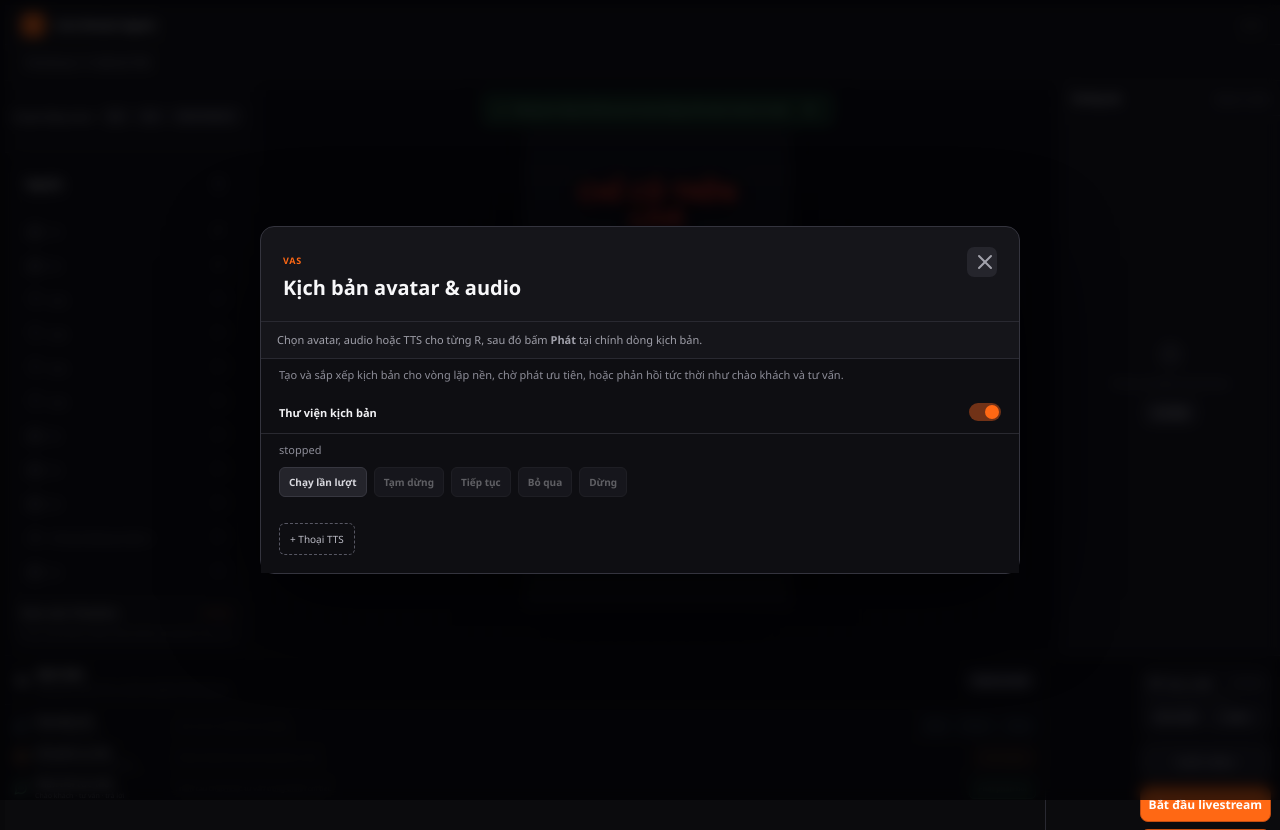
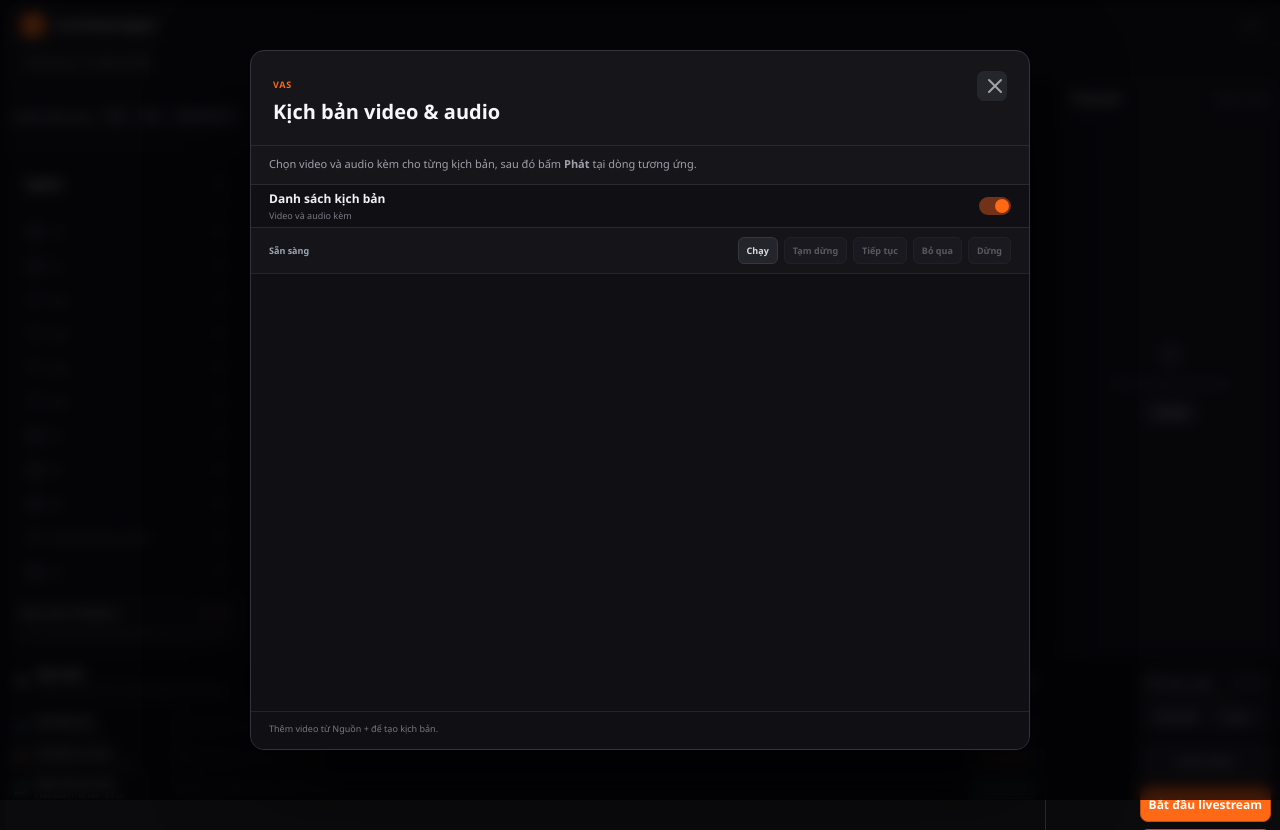
Before and after one commit to thiennv19215/lailive, a Vue app: page /#/projects/1 in a window 1280 px wide. Both pictures are taken after a click on the button "Chỉnh chi tiết". Built offline with nearby package versions, Linux system fonts and the light colour scheme.

Commit message:
refactor: streamline prepared script dialog

```diff
--- a/src/components/studio/StudioPlaylistPanel.vue
+++ b/src/components/studio/StudioPlaylistPanel.vue
@@ -2,36 +2,58 @@
 import type { PreparedScriptPlaybackSnapshot } from '../../modules/playback/prepared-script-playback';
 import type { ProjectPreparedScript, ProjectSceneLayer } from '../../shared/contracts/projects';
 
-defineProps<{ enabled: boolean; snapshot: PreparedScriptPlaybackSnapshot; scripts: ProjectPreparedScript[]; layers: ProjectSceneLayer[]; sourceDisplayName: (layer: ProjectSceneLayer) => string; }>();
-const emit = defineEmits<{ add: [type: 'video' | 'audio' | 'tts', layerId?: string]; pickAudio: [scriptId: string]; play: [scriptId: string]; start: []; pause: []; resume: []; skip: []; stop: []; toggle: []; move: [index: number, delta: number]; remove: [index: number]; changed: []; }>();
+const props = defineProps<{ enabled: boolean; snapshot: PreparedScriptPlaybackSnapshot; scripts: ProjectPreparedScript[]; layers: ProjectSceneLayer[]; sourceDisplayName: (layer: ProjectSceneLayer) => string; }>();
+const emit = defineEmits<{ play: [scriptId: string]; start: []; pause: []; resume: []; skip: []; stop: []; toggle: []; move: [index: number, delta: number]; remove: [index: number]; changed: []; add: [type: 'video', layerId: string]; }>();
+
+const videoLayers = () => props.layers.filter((layer) => layer.kind === 'video');
+const audioLayers = () => props.layers.filter((layer) => layer.kind === 'audio');
+
+function chooseVideo(script: ProjectPreparedScript): void {
+  script.playbackType = 'video';
+  script.speechText = '';
+  emit('changed');
+}
 </script>
 
 <template>
   <section class="source-panel playlist-panel">
-    <p class="playlist-state">Tạo và sắp xếp kịch bản cho vòng lặp nền, chờ phát ưu tiên, hoặc phản hồi tức thời như chào khách và tư vấn.</p>
-    <header><strong>Thư viện kịch bản</strong><button type="button" class="switch" :class="{ on: enabled }" :aria-pressed="enabled" @click="emit('toggle')"><span /></button></header>
-    <p class="playlist-state">{{ snapshot.mode }}<span v-if="snapshot.activeScriptId"> · Đang phát {{ scripts.find((script) => script.id === snapshot.activeScriptId)?.name }}</span></p>
-    <div class="playlist-controls">
-      <button type="button" :disabled="!enabled || snapshot.mode !== 'stopped'" @click="emit('start')">Chạy lần lượt</button><button type="button" :disabled="snapshot.mode !== 'playing'" @click="emit('pause')">Tạm dừng</button><button type="button" :disabled="snapshot.mode !== 'paused'" @click="emit('resume')">Tiếp tục</button><button type="button" :disabled="!snapshot.activeScriptId" @click="emit('skip')">Bỏ qua</button><button type="button" :disabled="snapshot.mode === 'stopped'" @click="emit('stop')">Dừng</button>
+    <header>
+      <span><strong>Danh sách kịch bản</strong><small>Video và audio kèm</small></span>
+      <button type="button" class="switch" :class="{ on: enabled }" :aria-pressed="enabled" @click="emit('toggle')"><span /></button>
+    </header>
+
+    <div class="playlist-toolbar">
+      <span>{{ snapshot.mode === 'playing' ? 'Đang phát' : snapshot.mode === 'paused' ? 'Đã tạm dừng' : 'Sẵn sàng' }}</span>
+      <div>
+        <button type="button" :disabled="!enabled || snapshot.mode !== 'stopped'" @click="emit('start')">Chạy</button>
+        <button type="button" :disabled="snapshot.mode !== 'playing'" @click="emit('pause')">Tạm dừng</button>
+        <button type="button" :disabled="snapshot.mode !== 'paused'" @click="emit('resume')">Tiếp tục</button>
+        <button type="button" :disabled="!snapshot.activeScriptId" @click="emit('skip')">Bỏ qua</button>
+        <button type="button" :disabled="snapshot.mode === 'stopped'" @click="emit('stop')">Dừng</button>
+      </div>
     </div>
+
     <p v-if="snapshot.errorMessage" class="playlist-error">{{ snapshot.errorMessage }}</p>
     <ol class="prepared-script-list">
       <li v-for="(script, index) in scripts" :key="script.id" :class="{ active: snapshot.activeScriptId === script.id }">
-        <div class="prepared-script-title"><b>R{{ index + 1 }}</b><input v-model="script.name" maxlength="120" @change="emit('changed')" /><button type="button" :disabled="!enabled || !script.enabled" @click="emit('play', script.id)">Phát</button></div>
+        <div class="prepared-script-row">
+          <b>R{{ index + 1 }}</b>
+          <input v-model="script.name" maxlength="120" aria-label="Tên kịch bản" @change="emit('changed')" />
+          <button type="button" class="prepared-script-play" :disabled="!enabled || !script.enabled" @click="emit('play', script.id)">Phát</button>
+          <div class="prepared-script-actions">
+            <button type="button" :aria-label="script.enabled ? 'Tắt kịch bản' : 'Bật kịch bản'" @click="script.enabled = !script.enabled; emit('changed')">{{ script.enabled ? 'Bật' : 'Tắt' }}</button>
+            <button type="button" aria-label="Đưa lên" :disabled="index === 0" @click="emit('move', index, -1)">↑</button>
+            <button type="button" aria-label="Đưa xuống" :disabled="index === scripts.length - 1" @click="emit('move', index, 1)">↓</button>
+            <button type="button" class="prepared-script-delete" @click="emit('remove', index)">Xóa</button>
+          </div>
+        </div>
         <div class="prepared-script-fields">
           <label>Luồng phát<select v-model="script.role" @change="emit('changed')"><option value="idle">Vòng lặp nền</option><option value="activation">Chờ phát ưu tiên</option><option value="conversation">Phản hồi tức thời</option></select></label>
-          <label>Loại<select v-model="script.playbackType" @change="script.mediaLayerId = script.playbackType === 'tts' ? null : script.mediaLayerId; emit('changed')"><option value="video">Video</option><option value="audio">Thoại file</option><option value="tts">TTS</option></select></label>
-          <label v-if="script.playbackType !== 'tts'">Nguồn<select v-model="script.mediaLayerId" @change="emit('changed')"><option :value="null">Chọn nguồn</option><option v-for="layer in layers.filter((item) => item.kind === script.playbackType)" :key="layer.id" :value="layer.id">{{ sourceDisplayName(layer) }}</option></select></label>
-          <label v-if="script.playbackType === 'video'">Audio kèm<select v-model="script.audioLayerId" @change="emit('changed')"><option :value="null">Không có</option><option v-for="layer in layers.filter((item) => item.kind === 'audio')" :key="layer.id" :value="layer.id">{{ sourceDisplayName(layer) }}</option></select></label>
-          <button v-if="script.playbackType === 'audio'" type="button" class="prepared-script-import" @click="emit('pickAudio', script.id)">Chọn file audio</button>
-          <label v-else class="prepared-script-text">Nội dung thoại<textarea v-model="script.speechText" maxlength="5000" placeholder="Nhập lời thoại TTS..." @change="emit('changed')" /></label>
-          <label>Avatar VAS<select v-model="script.avatarLayerId" @change="emit('changed')"><option :value="null">Không dùng avatar</option><option v-for="layer in layers.filter((item) => item.kind === 'avatar')" :key="layer.id" :value="layer.id">{{ sourceDisplayName(layer) }}</option></select></label>
-          <label>Ngắt<select v-model="script.interruptMode" @change="emit('changed')"><option value="immediate">Phát ngay</option><option value="after-current">Chờ kịch bản hiện tại</option></select></label>
-          <label>Sau khi xong<select v-model="script.completionMode" @change="emit('changed')"><option value="stop">Dừng</option><option value="next">Kịch bản tiếp</option><option value="resume-sequence">Tiếp tục chuỗi</option></select></label>
+          <label>Video<select v-model="script.mediaLayerId" @change="chooseVideo(script)"><option :value="null">Chọn video</option><option v-for="layer in videoLayers()" :key="layer.id" :value="layer.id">{{ sourceDisplayName(layer) }}</option></select></label>
+          <label>Audio kèm<select v-model="script.audioLayerId" @change="emit('changed')"><option :value="null">Không có audio kèm</option><option v-for="layer in audioLayers()" :key="layer.id" :value="layer.id">{{ sourceDisplayName(layer) }}</option></select></label>
         </div>
-        <div class="prepared-script-actions"><button type="button" @click="script.enabled = !script.enabled; emit('changed')">{{ script.enabled ? 'Bật' : 'Tắt' }}</button><button type="button" :disabled="index === 0" @click="emit('move', index, -1)">↑</button><button type="button" :disabled="index === scripts.length - 1" @click="emit('move', index, 1)">↓</button><button type="button" @click="emit('remove', index)">Xóa</button></div>
       </li>
     </ol>
-    <div class="playlist-add-list"><button v-for="layer in layers.filter((item) => item.kind === 'video')" :key="layer.id" type="button" @click="emit('add', 'video', layer.id)">+ Video: {{ sourceDisplayName(layer) }}</button><button v-for="layer in layers.filter((item) => item.kind === 'audio')" :key="layer.id" type="button" @click="emit('add', 'audio', layer.id)">+ Audio: {{ sourceDisplayName(layer) }}</button><button type="button" @click="emit('add', 'tts')">+ Thoại TTS</button></div>
+    <div class="playlist-add-list"><button v-for="layer in videoLayers()" :key="layer.id" type="button" @click="emit('add', 'video', layer.id)">+ {{ sourceDisplayName(layer) }}</button><small v-if="!videoLayers().length">Thêm video từ Nguồn + để tạo kịch bản.</small></div>
   </section>
 </template>
--- a/src/pages/ProjectStudioPage.vue
+++ b/src/pages/ProjectStudioPage.vue
@@ -612,24 +612,6 @@ function previewLayerHitStyle(layer: StudioLayer, index: number): Record<string,
   if (isManagedMedia && playlistSnapshot.value.activeScriptId && playlistSnapshot.value.activeLayerId !== layer.id && playlistSnapshot.value.activeAudioLayerId !== layer.id) style.opacity = 0;
   if (isManagedAvatar && playlistSnapshot.value.activeAvatarLayerId && playlistSnapshot.value.activeAvatarLayerId !== layer.id) style.opacity = 0;
   return style;
-}
-
-async function pickAudioForPreparedScript(scriptId: string): Promise<void> {
-  const script = preparedScripts().find((item) => item.id === scriptId);
-  if (!script) return;
-  const reference = await globalThis.window.desktopApi.media.pick('audio', `Audio cho ${script.name}`);
-  if (!reference) return;
-  const dataUrl = await globalThis.window.desktopApi.media.read(JSON.parse(JSON.stringify(reference)) as ProjectMediaReference);
-  mediaReferences.value.push(reference);
-  const layer = createLayer(reference.label, 'audio', { type: 'media', assetId: null, mediaReferenceId: reference.id });
-  layers.value.unshift(layer);
-  audioSources.value = dataUrl ? { ...audioSources.value, [reference.id]: dataUrl } : audioSources.value;
-  script.playbackType = 'audio';
-  script.mediaLayerId = layer.id;
-  script.audioLayerId = null;
-  await refreshMediaStatus();
-  syncPlaybackController();
-  notice.value = `Đã gán audio “${reference.label}” cho ${script.name}.`;
 }
 
 async function addAudioForActiveAvatar(layerId?: string): Promise<void> {
@@ -1337,9 +1319,9 @@ function selectVoice(option: string): void {
 
     <div v-if="preparedScriptsOpen" class="studio-dialog-backdrop" @click.self="preparedScriptsOpen = false">
       <section class="studio-dialog prepared-scripts-dialog" role="dialog" aria-modal="true" aria-labelledby="prepared-scripts-title">
-        <header><div><small>VAS</small><h2 id="prepared-scripts-title">Kịch bản avatar & audio</h2></div><button type="button" aria-label="Đóng" @click="preparedScriptsOpen = false"><X /></button></header>
-        <p>Chọn avatar, audio hoặc TTS cho từng R, sau đó bấm <b>Phát</b> tại chính dòng kịch bản.</p>
-        <StudioPlaylistPanel :enabled="persistedScene.preparedScriptSettings.enabled" :snapshot="playlistSnapshot" :scripts="preparedScripts()" :layers="layers" :source-display-name="sourceDisplayName" @toggle="togglePlaylist" @start="playbackStart" @play="playbackPlayScript" @pause="playbackPause" @resume="playbackResume" @skip="playbackSkip" @stop="playbackStop" @move="movePreparedScript" @remove="removePreparedScript" @add="addPreparedScript" @pick-audio="pickAudioForPreparedScript" @changed="syncPlaybackController" />
+        <header><div><small>VAS</small><h2 id="prepared-scripts-title">Kịch bản video & audio</h2></div><button type="button" aria-label="Đóng" @click="preparedScriptsOpen = false"><X /></button></header>
+        <p>Chọn video và audio kèm cho từng kịch bản, sau đó bấm <b>Phát</b> tại dòng tương ứng.</p>
+        <StudioPlaylistPanel :enabled="persistedScene.preparedScriptSettings.enabled" :snapshot="playlistSnapshot" :scripts="preparedScripts()" :layers="layers" :source-display-name="sourceDisplayName" @toggle="togglePlaylist" @start="playbackStart" @play="playbackPlayScript" @pause="playbackPause" @resume="playbackResume" @skip="playbackSkip" @stop="playbackStop" @move="movePreparedScript" @remove="removePreparedScript" @add="addPreparedScript" @changed="syncPlaybackController" />
       </section>
     </div>
 
```
Also changed, not shown: src/app/theme.css, 1 other file (tests, documents, lock files or other folders).
